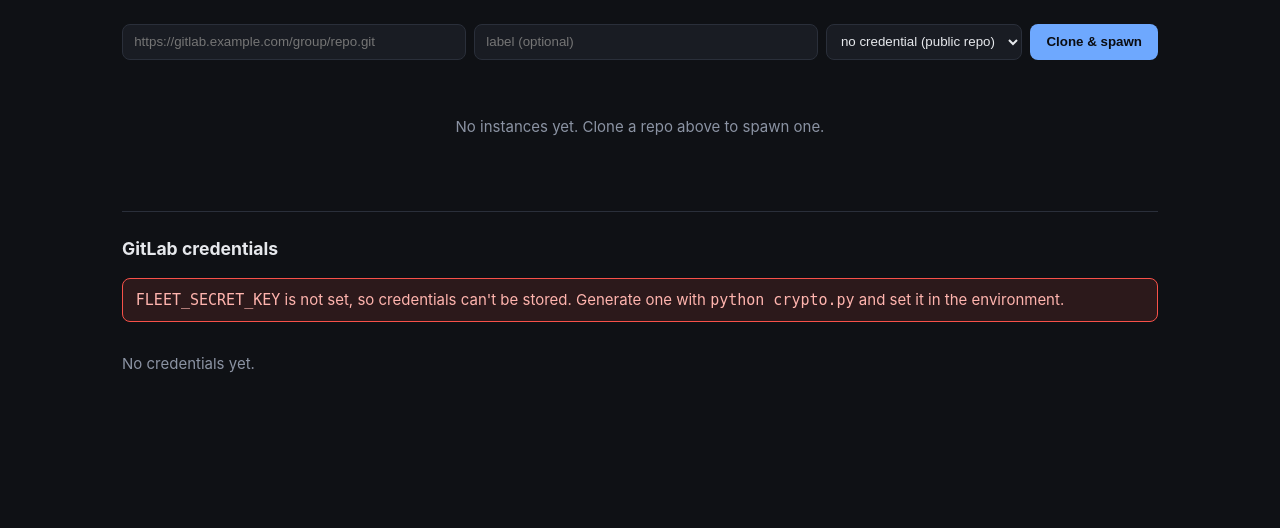
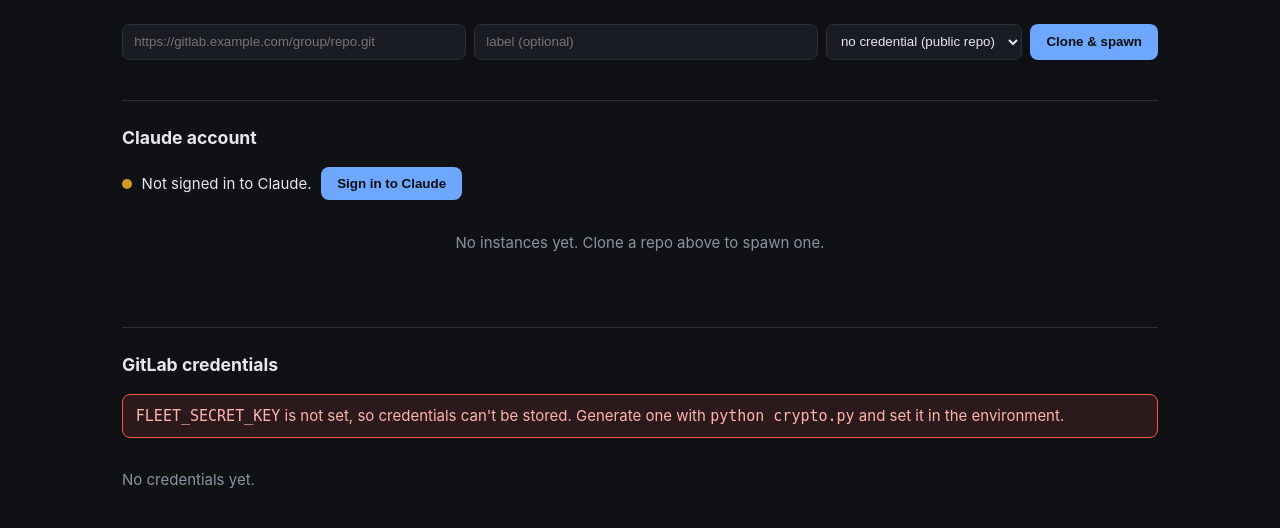
Before and after one commit to mpavelka/claude-fleet, a FastAPI app: template templates/index.html in a window 1280 px wide. Shown: the part 95-623 px from the top of the page. Run offline with FastAPI, Linux system fonts and the light colour scheme; the template is opened without the code that fills it, so the values that code supplies are empty; some libraries are stand-ins or nearby versions.

Commit message:
Add browser-based Claude sign-in from the web UI
Server-wide Claude authentication driven from the dashboard, using the
headless-friendly OAuth code-paste flow (redirect goes to a hosted callback,
not localhost).

- auth_claude.py runs `claude auth login` in a tmux session, scrapes the
  authorize URL, accepts the pasted code via send-keys, and polls
  `claude auth status --json` for completion
- UI: "Claude account" section with sign-in link + QR + code field, and a
  signed-in view with account/subscription + sign out
- Health widget gains a "claude account" line reflecting login state
- Bounded server-side waits (in the threadpool) advance the flow without
  polling that would clobber the code input

Verified against claude v2.1.92: signed-in render (real account, read-only)
and the full sign-in flow against an isolated CLAUDE_CONFIG_DIR (URL capture,
QR route, bad-code error path) — real credentials untouched.

README documents the flow and records the remote-control spawn gaps found
during research (y/n prompt, session URL format, workspace trust).

Co-Authored-By: Claude Opus 4.8 <noreply@anthropic.com>

```diff
--- a/app.py
+++ b/app.py
@@ -14,6 +14,7 @@ from fastapi.responses import HTMLResponse, Response
 from fastapi.staticfiles import StaticFiles
 from fastapi.templating import Jinja2Templates
 
+import auth_claude
 import config
 import crypto
 import db
@@ -38,6 +39,13 @@ def _render(request: Request, name: str, **context) -> HTMLResponse:
     return templates.TemplateResponse(request, name, context)
 
 
+def _qr_response(url: str) -> Response:
+    img = qrcode.make(url, image_factory=qrcode.image.svg.SvgImage)
+    buf = io.BytesIO()
+    img.save(buf)
+    return Response(buf.getvalue(), media_type="image/svg+xml")
+
+
 @app.middleware("http")
 async def _auth(request: Request, call_next):
     if config.AUTH_TOKEN and request.headers.get("X-Auth-Token") != config.AUTH_TOKEN:
@@ -57,6 +65,7 @@ def index(request: Request):
         credentials=db.all_credentials(),
         secret_ready=crypto.available(),
         health=health.check(),
+        claude=auth_claude.login_state(),
     )
 
 
@@ -153,10 +162,42 @@ def qr_svg(iid: str):
     row = db.get(iid)
     if row is None or not row["relay_url"]:
         raise HTTPException(status_code=404, detail="No relay URL yet.")
-    img = qrcode.make(row["relay_url"], image_factory=qrcode.image.svg.SvgImage)
-    buf = io.BytesIO()
-    img.save(buf)
-    return Response(buf.getvalue(), media_type="image/svg+xml")
+    return _qr_response(row["relay_url"])
+
+
+# --------------------------------------------------------------------------- #
+# Claude account (server-wide browser OAuth login)
+# --------------------------------------------------------------------------- #
+@app.get("/partials/claude", response_class=HTMLResponse)
+def claude_partial(request: Request):
+    return _render(request, "_claude_auth.html", claude=auth_claude.login_state())
+
+
+@app.post("/claude/login", response_class=HTMLResponse)
+def claude_login(request: Request):
+    auth_claude.start_login()
+    return _render(request, "_claude_auth.html", claude=auth_claude.login_state())
+
+
+@app.post("/claude/code", response_class=HTMLResponse)
+def claude_code(request: Request, code: str = Form(...)):
+    ok = auth_claude.submit_code(code)
+    error = None if ok else "Code not accepted (or still processing). Check it and try again."
+    return _render(request, "_claude_auth.html", claude=auth_claude.login_state(error))
+
+
+@app.post("/claude/logout", response_class=HTMLResponse)
+def claude_logout(request: Request):
+    auth_claude.logout()
+    return _render(request, "_claude_auth.html", claude=auth_claude.login_state())
+
+
+@app.get("/claude/login-qr.svg")
+def claude_login_qr():
+    url = auth_claude.login_url()
+    if not url:
+        raise HTTPException(status_code=404, detail="No login URL yet.")
+    return _qr_response(url)
 
 
 if __name__ == "__main__":
--- /dev/null
+++ b/auth_claude.py
@@ -0,0 +1,129 @@
+"""Server-wide Claude authentication, driven from the web UI.
+
+The browser OAuth flow works headlessly because `claude auth login --claudeai`
+redirects to a hosted callback (platform.claude.com) that shows an
+authorization code — no localhost callback to reach. We run the login in a
+detached tmux session, scrape the authorize URL from its piped output, let the
+user approve in their own browser, then feed the pasted code back into the
+session with `tmux send-keys`.
+
+This targets the default config dir (one Claude account for the whole server),
+per the chosen scope.
+"""
+import json
+import os
+import re
+import shlex
+import subprocess
+import time
+
+import config
+
+LOGIN_SESSION = "claude-fleet-login"
+LOGIN_LOG = os.path.join(os.path.dirname(config.DB_PATH), "claude-login.log")
+
+# The authorize URL claude prints (and any hosted-callback variant).
+_AUTHORIZE_RE = re.compile(r"https://\S*oauth/authorize\S*")
+
+
+# --------------------------------------------------------------------------- #
+# State
+# --------------------------------------------------------------------------- #
+def status() -> dict:
+    """Parsed `claude auth status --json`, or {'loggedIn': False} on any error
+    (claude missing, not a subprocess-able env, etc.)."""
+    try:
+        r = subprocess.run(
+            ["claude", "auth", "status", "--json"],
+            capture_output=True, text=True, timeout=10,
+        )
+        return json.loads(r.stdout.strip() or "{}")
+    except Exception:
+        return {"loggedIn": False}
+
+
+def _login_active() -> bool:
+    return (
+        subprocess.run(
+            ["tmux", "has-session", "-t", LOGIN_SESSION], capture_output=True
+        ).returncode
+        == 0
+    )
+
+
+def login_url() -> str | None:
+    """Scrape the authorize URL from the login session's piped log."""
+    if not os.path.isfile(LOGIN_LOG):
+        return None
+    try:
+        text = open(LOGIN_LOG, "r", errors="replace").read()
+    except OSError:
+        return None
+    m = _AUTHORIZE_RE.search(text)
+    return m.group(0).strip() if m else None
+
+
+def login_state(error: str | None = None) -> dict:
+    """UI-facing view: phase is 'in' | 'pending' | 'out'."""
+    st = status()
+    if st.get("loggedIn"):
+        return {"phase": "in", "status": st, "error": error}
+    if _login_active():
+        return {"phase": "pending", "status": st, "url": login_url(), "error": error}
+    return {"phase": "out", "status": st, "error": error}
+
+
+# --------------------------------------------------------------------------- #
+# Actions
+# --------------------------------------------------------------------------- #
+def start_login() -> str | None:
+    """Launch `claude auth login` in a detached session and wait briefly for the
+    authorize URL to appear. Returns the URL (or None if it didn't show yet)."""
+    subprocess.run(["tmux", "kill-session", "-t", LOGIN_SESSION], capture_output=True)
+    try:
+        os.remove(LOGIN_LOG)
+    except OSError:
+        pass
+    os.makedirs(os.path.dirname(LOGIN_LOG), exist_ok=True)
+
+    # Wide window so the long URL isn't display-wrapped; BROWSER=true prevents
+    # any attempt to open a browser on the server itself.
+    subprocess.run(
+        ["tmux", "new-session", "-d", "-s", LOGIN_SESSION, "-x", "220", "-y", "50",
+         "-e", "BROWSER=/usr/bin/true", "claude auth login --claudeai"],
+        capture_output=True,
+    )
+    subprocess.run(
+        ["tmux", "pipe-pane", "-t", LOGIN_SESSION, "-o", f"cat >> {shlex.quote(LOGIN_LOG)}"],
+        capture_output=True,
+    )
+    return _wait(login_url, timeout=8)
+
+
+def submit_code(code: str) -> bool:
+    """Send the pasted authorization code to the login session and wait for the
+    exchange to complete. Returns True if we end up logged in."""
+    code = code.strip()
+    if not code or not _login_active():
+        return False
+    subprocess.run(
+        ["tmux", "send-keys", "-t", LOGIN_SESSION, code, "Enter"], capture_output=True
+    )
+    return bool(_wait(lambda: status().get("loggedIn") or None, timeout=12))
+
+
+def logout() -> None:
+    """Cancel any in-progress login and sign out."""
+    subprocess.run(["tmux", "kill-session", "-t", LOGIN_SESSION], capture_output=True)
+    subprocess.run(["claude", "auth", "logout"], capture_output=True, timeout=15)
+
+
+def _wait(pred, timeout: float, interval: float = 0.5):
+    """Poll `pred` until it returns something truthy or the timeout elapses."""
+    deadline = time.monotonic() + timeout
+    while time.monotonic() < deadline:
+        val = pred()
+        if val:
+            return val
+        time.sleep(interval)
+    return pred()
--- a/static/style.css
+++ b/static/style.css
@@ -159,8 +159,33 @@ button.cleanup { background: transparent; color: var(--amber); border: 1px solid
   border-radius: 8px;
 }
 
-.creds { margin-top: 2.5rem; border-top: 1px solid var(--border); padding-top: 1.5rem; }
-.creds h2 { font-size: 1.1rem; margin: 0 0 1rem; }
+.creds, .account { margin-top: 2.5rem; border-top: 1px solid var(--border); padding-top: 1.5rem; }
+.creds h2, .account h2 { font-size: 1.1rem; margin: 0 0 1rem; }
+
+/* Claude account */
+.claude-in, .claude-out { display: flex; align-items: center; gap: .6rem; flex-wrap: wrap; }
+.claude-pending {
+  background: var(--panel);
+  border: 1px solid var(--border);
+  border-radius: 10px;
+  padding: 1rem;
+  display: flex;
+  flex-direction: column;
+  gap: .6rem;
+  max-width: 560px;
+}
+.claude-pending p { margin: 0; font-size: .9rem; }
+.oauth-link { color: var(--accent); word-break: break-all; font-size: .8rem; }
+.code-form { display: flex; gap: .5rem; flex-wrap: wrap; }
+.code-form input {
+  flex: 1 1 240px;
+  background: var(--bg);
+  border: 1px solid var(--border);
+  color: var(--text);
+  padding: .5rem .65rem;
+  border-radius: 8px;
+  font-family: ui-monospace, SFMono-Regular, Menlo, monospace;
+}
 .muted { color: var(--muted); }
 
 .cred-list { display: flex; flex-direction: column; gap: .5rem; margin-bottom: 1rem; }
--- /dev/null
+++ b/templates/_claude_auth.html
@@ -0,0 +1,34 @@
+{% if claude.phase == "in" %}
+<div class="claude-in">
+  <span class="dot state-ok"></span>
+  Signed in as <strong>{{ claude.status.email }}</strong>
+  <span class="cred-meta">{{ claude.status.subscriptionType }} &middot; {{ claude.status.authMethod }}</span>
+  <button class="del" hx-post="/claude/logout" hx-target="#claude-auth" hx-swap="innerHTML"
+          hx-confirm="Sign out of Claude on this server? Running instances keep their session.">Sign out</button>
+</div>
+
+{% elif claude.phase == "pending" %}
+<div class="claude-pending">
+  {% if claude.url %}
+  <p>1. Open this link in your browser and approve access:</p>
+  <a class="oauth-link" href="{{ claude.url }}" target="_blank" rel="noopener">{{ claude.url }}</a>
+  <img class="qr" src="/claude/login-qr.svg?ts={{ claude.url | length }}" width="140" height="140" alt="Login QR code">
+  <p>2. Paste the authorization code it shows you:</p>
+  {% else %}
+  <p class="muted">Starting login&hellip; if nothing appears,
+    <a href="#" hx-post="/claude/login" hx-target="#claude-auth" hx-swap="innerHTML">retry</a>.</p>
+  {% endif %}
+  <form class="code-form" hx-post="/claude/code" hx-target="#claude-auth" hx-swap="innerHTML">
+    <input type="text" name="code" placeholder="paste authorization code" required autocomplete="off">
+    <button type="submit">Submit code</button>
+  </form>
+  <button class="del" hx-post="/claude/logout" hx-target="#claude-auth" hx-swap="innerHTML">Cancel</button>
+  {% if claude.error %}<div class="error">{{ claude.error }}</div>{% endif %}
+</div>
+
+{% else %}
+<div class="claude-out">
+  <span class="dot state-warn"></span> Not signed in to Claude.
+  <button hx-post="/claude/login" hx-target="#claude-auth" hx-swap="innerHTML">Sign in to Claude</button>
+</div>
+{% endif %}
--- a/templates/index.html
+++ b/templates/index.html
@@ -32,6 +32,11 @@
       </select>
       <button type="submit">Clone &amp; spawn</button>
     </form>
+  </section>
+
+  <section class="account">
+    <h2>Claude account</h2>
+    <div id="claude-auth">{% include "_claude_auth.html" %}</div>
   </section>
 
   <main id="instances" hx-get="/partials/instances" hx-trigger="every 3s" hx-swap="innerHTML">
```
Also changed, not shown: health.py (+26 -0 lines), README.md.
